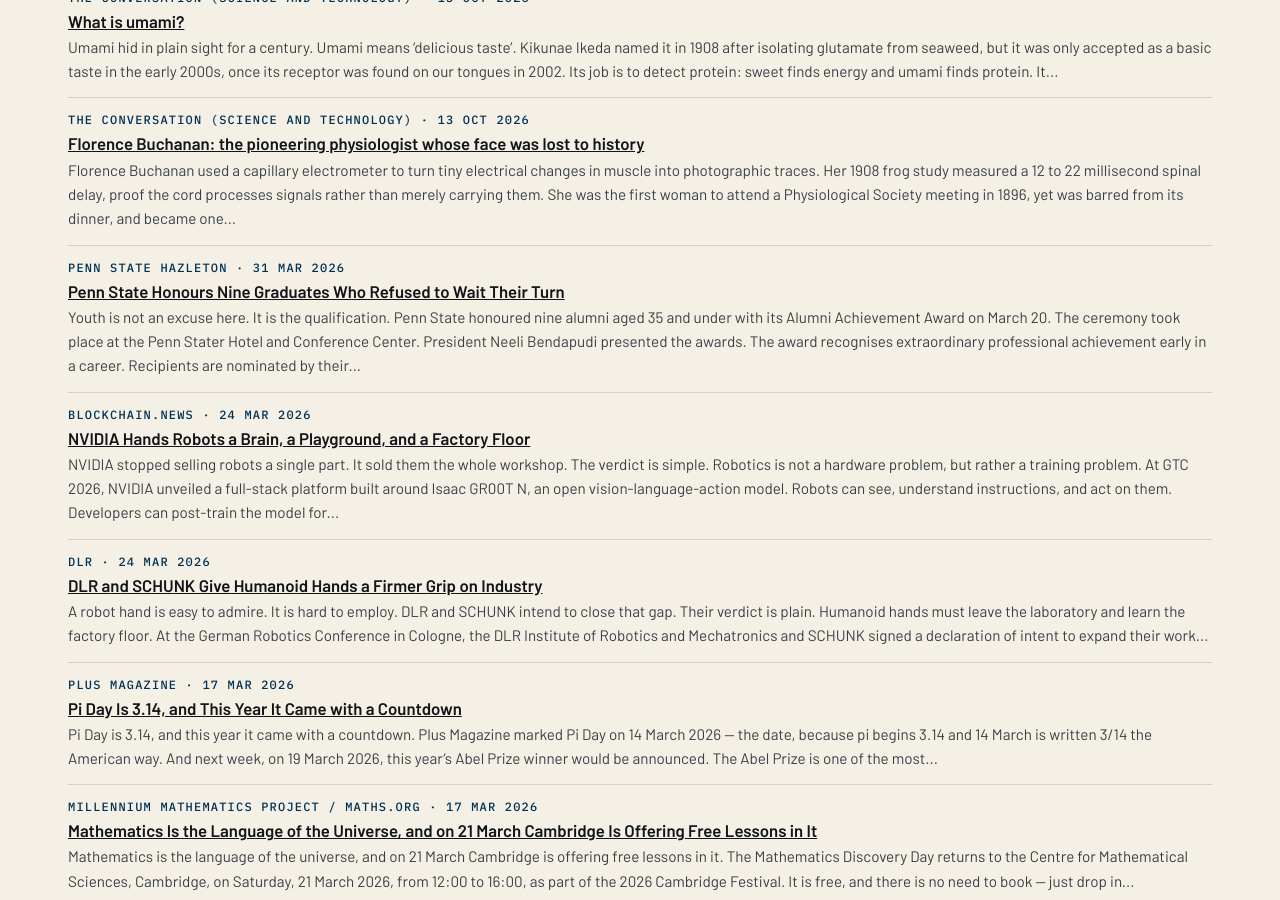
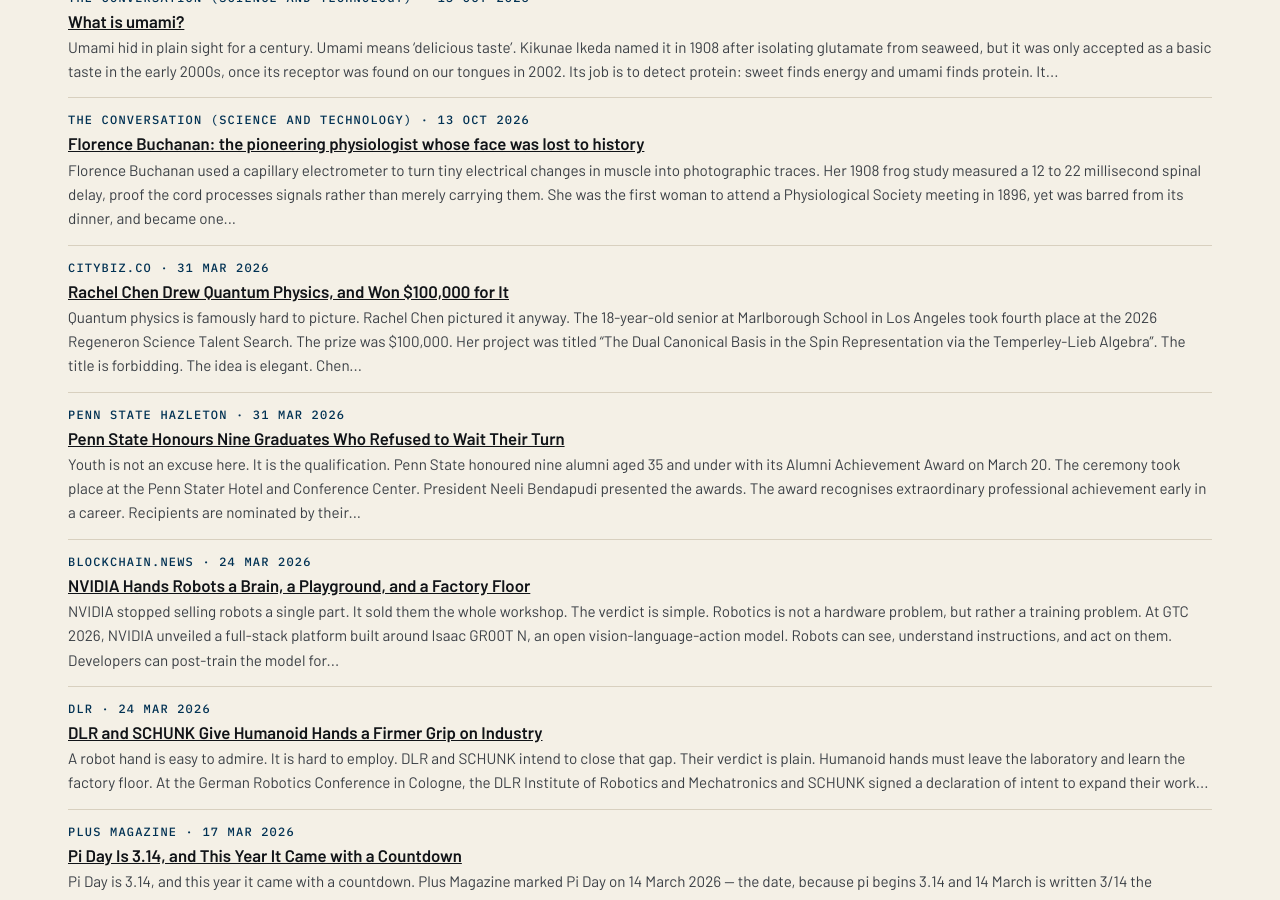
Before and after one commit to katz-news/katz.news, a Jekyll site: the page built from briefs/index.html, in a window 1280 px wide and 900 px high, scrolled down 14549 px. Built offline with Jekyll 4.4.1, drawn with Linux system fonts in a browser that asks for light colours.

Commit message:
Publish 2026-11-06

```diff
--- a/_data/build.yml
+++ b/_data/build.yml
@@ -1 +1 @@
-published_at: 2026-11-06T19:17:02Z
+published_at: 2026-11-06T19:17:59Z
--- /dev/null
+++ b/_posts/briefs/2026-11-06-rachel-chen-drew-quantum-physics-and-won-dollar100000-for-it.md
@@ -0,0 +1,21 @@
+---
+published: true
+title: Rachel Chen Drew Quantum Physics, and Won $100,000 for It
+date: 2026-03-31
+section: education
+source_name: citybiz.co
+source_url: https://www.citybiz.co/article/818189/los-angeles-high-school-student-and-cee-alumna-earns-top-award-at-2026-regeneron-science-talent-search/
+---
+Quantum physics is famously hard to picture. Rachel Chen pictured it anyway.
+
+The 18-year-old senior at Marlborough School in Los Angeles took fourth place at the 2026 Regeneron Science Talent Search. The prize was $100,000.
+
+Her project was titled "The Dual Canonical Basis in the Spin Representation via the Temperley-Lieb Algebra". The title is forbidding. The idea is elegant.
+
+Chen built a visual framework for systems of many quantum particles. She used Temperley-Lieb diagrams, simple point-and-line drawings, to describe how those particles behave. She extended a finding from 1997 to show how a magnetic field influences an entire quantum system.
+
+Quantum particles interact with their surroundings in complex ways. Mathematics alone makes that interaction hard to follow. A diagram makes it visible.
+
+Chen is an alumna of the Center for Excellence in Education's 2025 Research Science Institute, jointly sponsored with MIT. She was chosen from more than 2,600 entrants. Forty finalists shared more than $1.8 million in awards.
+
+The top prize, $250,000, went to Connor Hill of Pennsylvania. Chen's fourth place proves a quieter point. Clarity is not a simplification, but rather a form of discovery: simple, striking, and surprisingly clear.
```
